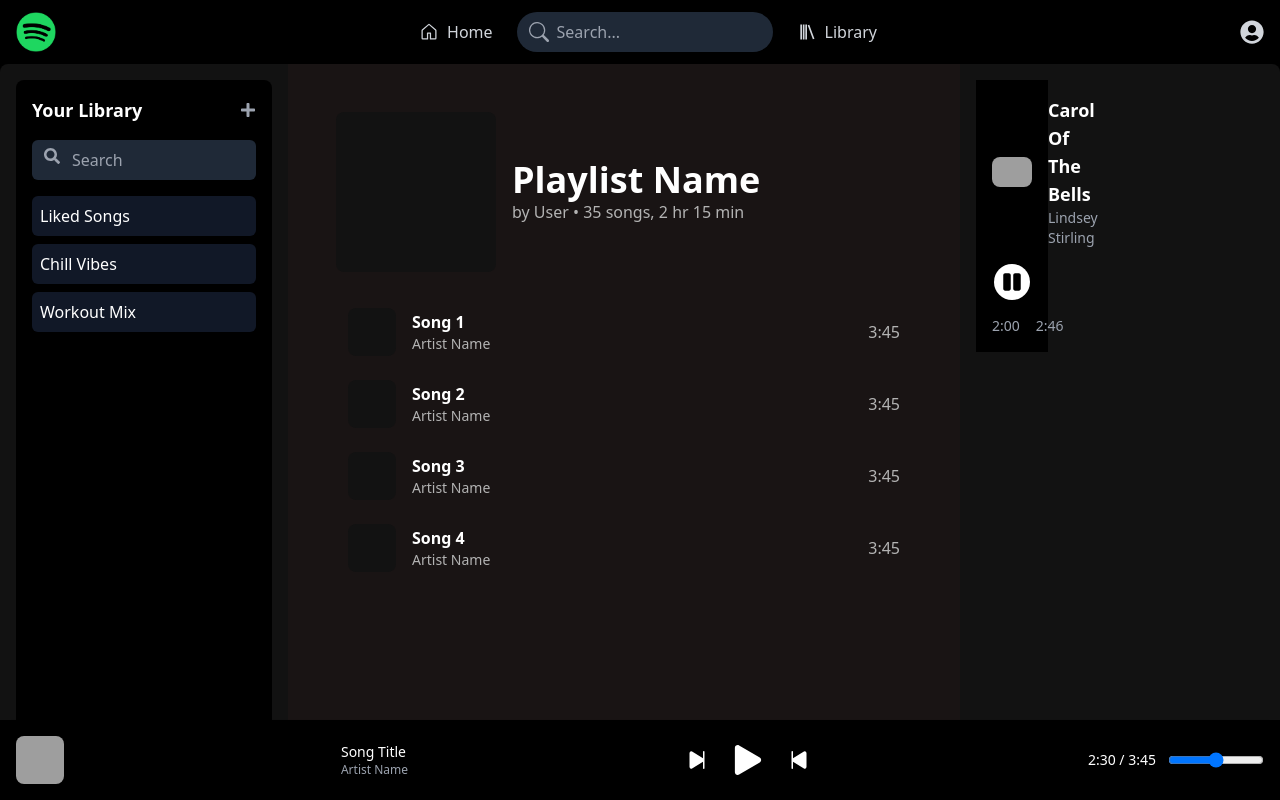
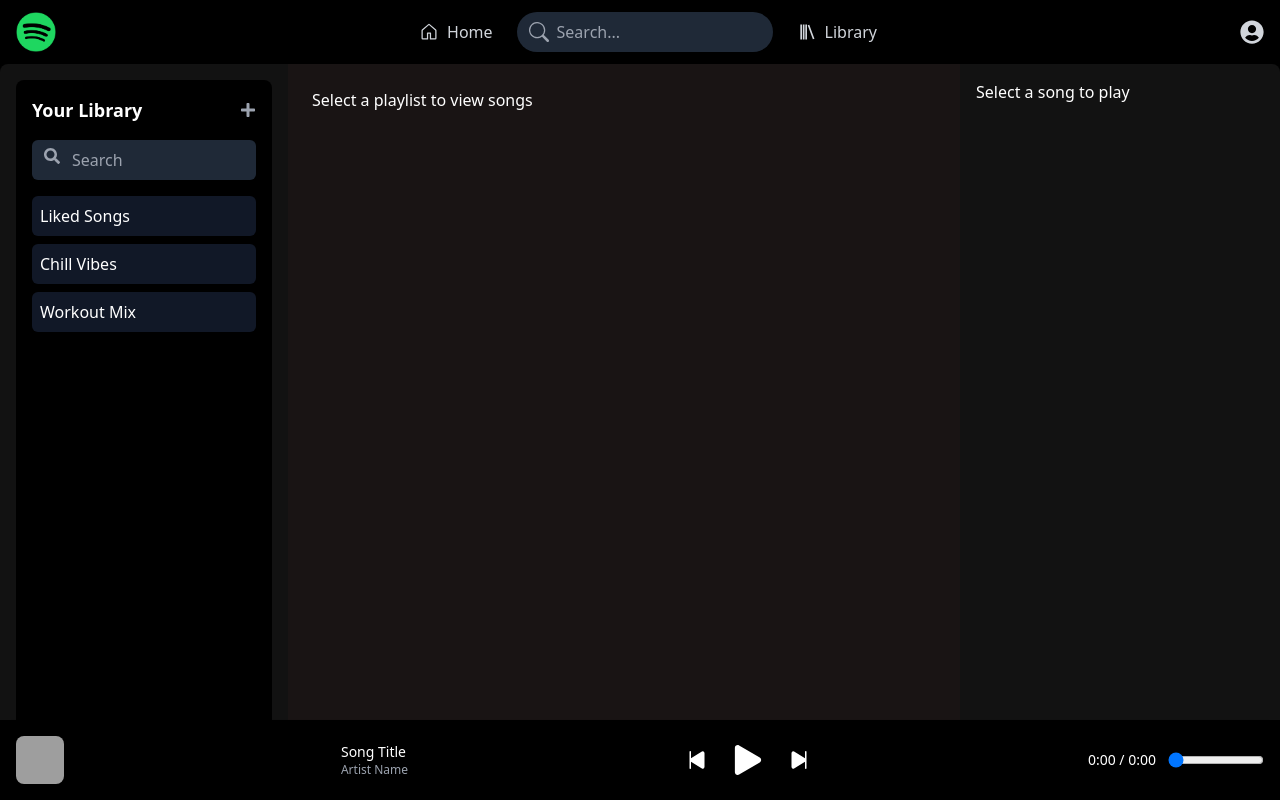
Before and after one commit to kaushal-Prakash/spotify-clone, a Next.js app: page /home in a window 1280 px wide. Built offline with nearby package versions, Linux system fonts and the light colour scheme; grey boxes are pictures that could not be loaded.

Commit message:
bottom player layout done

```diff
--- a/src/app/home/page.tsx
+++ b/src/app/home/page.tsx
@@ -1,40 +1,107 @@
 "use client";
-import { useState } from "react";
+
+import { useState, useEffect } from "react";
 import PlayListView from "@/components/PlayerListView/PlayerListView";
 import LibrarySidebar from "@/components/LibrarySidebar/LibrarySidebar";
 import BottomPlayer from "@/components/BottomPlayer/BottomPlayer";
 import Navbar from "@/components/Navbar/Navbar";
 import NowPlaying from "@/components/NowPlaying/NowPlaying";
+import { Playlist } from "@/modals/PlaylistModal";
+import { Song } from "@/modals/SongModal";
 
 export default function SpotifyClone() {
+  // State to manage the selected playlist and current song
+  const [selectedPlaylist, setSelectedPlaylist] = useState<Playlist | null>(null);
+  const [currentSong, setCurrentSong] = useState<Song | null>(null);
+  const [audio] = useState(new Audio());
+  const [isPlaying, setIsPlaying] = useState(false);
+  const [currentTime, setCurrentTime] = useState(0);
+  const [duration, setDuration] = useState(0);
   const [isLibraryOpen] = useState(false);
+
+  const handlePlaylistSelect = (playlist: Playlist) => {
+    setSelectedPlaylist(playlist);
+  };
+
+  const handleSongSelect = (song: Song) => {
+    setCurrentSong(song);
+    // audio.src = song.audioUrl || "";
+    audio.play();
+    setIsPlaying(true);
+  };
+
+  const handlePlayPause = () => {
+    if (isPlaying) {
+      audio.pause();
+    } else {
+      audio.play();
+    }
+    setIsPlaying((prev) => !prev);
+  };
+
+  const handleSkipForward = () => {
+    audio.currentTime = Math.min(audio.currentTime + 10, duration); // Ensure no overflow
+  };
+
+  const handleSkipBack = () => {
+    audio.currentTime = Math.max(audio.currentTime - 10, 0); // Ensure no underflow
+  };
+
+  const handleSeek = (time: number) => {
+    audio.currentTime = time;
+    setCurrentTime(time);
+  };
+
+  useEffect(() => {
+    const updateCurrentTime = () => setCurrentTime(audio.currentTime);
+
+    audio.addEventListener("timeupdate", updateCurrentTime);
+    audio.addEventListener("loadedmetadata", () => setDuration(audio.duration));
+
+    return () => {
+      audio.removeEventListener("timeupdate", updateCurrentTime);
+      audio.removeEventListener("loadedmetadata", () => setDuration(audio.duration));
+    };
+  }, [audio]);
 
   return (
     <div className="flex flex-col h-screen bg-black text-white">
       {/* Navbar */}
-      <Navbar/>
+      <Navbar />
 
       {/* Main Layout */}
       <div className="flex flex-1 overflow-hidden rounded-lg">
         {/* Left Sidebar - Library */}
         <div className={`w-72 bg-spotify-dark-gray p-4 ${isLibraryOpen ? "block" : "hidden md:block"}`}>
-          <LibrarySidebar />
+          <LibrarySidebar onPlaylistSelect={handlePlaylistSelect} />
         </div>
 
         {/* Main Content - Playlist View */}
         <div className="flex-1 bg-spotify-black overflow-y-auto p-6">
-          <PlayListView />
+          <PlayListView
+            selectedPlaylist={selectedPlaylist}
+            onSongSelect={handleSongSelect}
+          />
         </div>
 
         {/* Right Sidebar - Now Playing */}
         <div className="w-80 bg-spotify-dark-gray p-4 hidden lg:block">
-          <NowPlaying />
+          <NowPlaying song={currentSong} />
         </div>
       </div>
 
       {/* Bottom Player Controls */}
       <div className="fixed bottom-0 w-full bg-spotify-medium-gray p-4">
-        <BottomPlayer/>
+        <BottomPlayer
+          currentSong={currentSong}
+          isPlaying={isPlaying}
+          onPlayPause={handlePlayPause}
+          onSkipForward={handleSkipForward}
+          onSkipBack={handleSkipBack}
+          currentTime={currentTime}
+          duration={duration}
+          onSeek={handleSeek}
+        />
       </div>
     </div>
   );
--- a/src/components/BottomPlayer/BottomPlayer.tsx
+++ b/src/components/BottomPlayer/BottomPlayer.tsx
@@ -1,37 +1,69 @@
-// components/BottomPlayer.js
-
+"use client";
 import React from 'react';
 import Image from 'next/image';
-import { IoPlaySkipForward,IoPlaySkipBack  } from "react-icons/io5";
-import { FaPlay  } from 'react-icons/fa';
+import { IoPlaySkipForward, IoPlaySkipBack } from "react-icons/io5";
+import { FaPlay, FaPause } from 'react-icons/fa';
+import { Song } from '@/modals/SongModal';
 
-const BottomPlayer = () => {
+interface BottomPlayerProps {
+  currentSong: Song;
+  isPlaying: boolean;
+  onPlayPause: () => void;
+  onSkipForward: () => void;
+  onSkipBack: () => void;
+  currentTime: number;
+  duration: number;
+  onSeek: (value: number) => void;
+}
+
+const BottomPlayer: React.FC<BottomPlayerProps> = ({ currentSong, isPlaying, onPlayPause, onSkipForward, onSkipBack, currentTime, duration, onSeek }) => {
   return (
     <div className="fixed bottom-0 left-0 w-full bg-black text-white p-4 shadow-lg flex items-center justify-between md:justify-evenly lg:justify-between">
+      {/* Song Thumbnail */}
       <Image
-          src="/logo.png" // Replace with the actual song's image
+        src={"/logo.png"}
         alt="Song Thumbnail"
         width={50}
         height={50}
         className="w-12 h-12 rounded-lg"
       />
+
+      {/* Song Information */}
       <div>
-          <p className="text-sm font-medium">Song Title</p>
-          <p className="text-xs text-gray-400">Artist Name</p>
+        <p className="text-sm font-medium">{currentSong?.title || "Song Title"}</p>
+        <p className="text-xs text-gray-400">{currentSong?.artist || "Artist Name"}</p>
       </div>
+
+      {/* Playback Controls */}
       <div className="flex items-center space-x-6">
-          <IoPlaySkipForward className="text-2xl cursor-pointer hover:text-green-500" />
-          <FaPlay className="text-3xl cursor-pointer hover:text-green-500" />
-          <IoPlaySkipBack  className="text-2xl cursor-pointer hover:text-green-500" />
+        <IoPlaySkipBack
+          className="text-2xl cursor-pointer hover:text-green-500"
+          onClick={onSkipBack}
+        />
+
+        <button
+          className="text-3xl cursor-pointer hover:text-green-500"
+          onClick={onPlayPause}
+        >
+          {isPlaying ? <FaPause /> : <FaPlay />}
+        </button>
+
+        <IoPlaySkipForward
+          className="text-2xl cursor-pointer hover:text-green-500"
+          onClick={onSkipForward}
+        />
       </div>
+
+      {/* Progress Bar (Hidden on small screens) */}
       <div className="hidden md:flex items-center space-x-3">
-          <p className="text-sm">2:30 / 3:45</p>
+        <p className="text-sm">{`${currentTime || '0:00'} / ${duration || '0:00'}`}</p>
         <input
           type="range"
           className="w-24"
           min="0"
-            max="100"
-            value="50"
+          max={duration || 100}
+          value={currentTime || 0}
+          onChange={(e) => onSeek(Number(e.target.value))}
         />
       </div>
     </div>
--- a/src/components/NowPlaying/NowPlaying.tsx
+++ b/src/components/NowPlaying/NowPlaying.tsx
@@ -1,47 +1,91 @@
 "use client";
 
-import React from "react";
+import React, { useState } from "react";
 import Image from "next/image";
-import { FaPause } from "react-icons/fa";
+import { FaPause, FaPlay } from "react-icons/fa";
 import { BiShuffle } from "react-icons/bi";
 import { BsRepeat, BsSkipStartFill, BsSkipEndFill } from "react-icons/bs";
 
-export default function NowPlaying() {
+export default function NowPlaying({ song }) {
+  // State to manage playback status (play/pause)
+  const [isPlaying, setIsPlaying] = useState(false);
+  const [isShuffle, setIsShuffle] = useState(false);
+  const [isRepeat, setIsRepeat] = useState(false);
+
+  // Dummy song progress for illustration
+  const progress = 120; // Current progress in seconds
+  const duration = 166; // Total song duration in seconds
+
+  // Handler to toggle play/pause
+  const handlePlayPause = () => {
+    setIsPlaying(!isPlaying);
+  };
+
+  // Handler to toggle shuffle
+  const handleShuffle = () => {
+    setIsShuffle(!isShuffle);
+  };
+
+  // Handler to toggle repeat
+  const handleRepeat = () => {
+    setIsRepeat(!isRepeat);
+  };
+
+  if (!song) return <div>Select a song to play</div>;
+
   return (
     <div className="bg-black text-white p-4 w-full md:w-1/4 flex flex-col justify-between">
       {/* Song Details */}
       <div className="flex items-center space-x-4">
         <Image
-          src="/song-cover.jpg"
+          src={song.cover || "/song-cover.jpg"} // Default cover if song doesn't have one
           width={60}
           height={60}
           alt="Song Cover"
           className="rounded-lg"
         />
         <div>
-          <h3 className="text-lg font-semibold">Carol Of The Bells</h3>
-          <p className="text-sm text-gray-400">Lindsey Stirling</p>
+          <h3 className="text-lg font-semibold">{song.title}</h3>
+          <p className="text-sm text-gray-400">{song.artist}</p>
         </div>
       </div>
 
       {/* Controls */}
       <div className="flex items-center justify-center space-x-6 mt-4">
-        <BiShuffle size={20} className="text-gray-400 cursor-pointer hover:text-white" />
+        <BiShuffle
+          size={20}
+          className={`cursor-pointer hover:text-white ${isShuffle ? "text-green-500" : "text-gray-400"}`}
+          onClick={handleShuffle}
+        />
         <BsSkipStartFill size={24} className="cursor-pointer hover:text-white" />
-        <button className="bg-white text-black p-2 rounded-full">
-          <FaPause size={20} />
+        <button
+          className="bg-white text-black p-2 rounded-full"
+          onClick={handlePlayPause}
+        >
+          {isPlaying ? (
+            <FaPause size={20} />
+          ) : (
+            <FaPlay size={20} />
+          )}
         </button>
         <BsSkipEndFill size={24} className="cursor-pointer hover:text-white" />
-        <BsRepeat size={20} className="text-gray-400 cursor-pointer hover:text-white" />
+        <BsRepeat
+          size={20}
+          className={`cursor-pointer hover:text-white ${isRepeat ? "text-green-500" : "text-gray-400"}`}
+          onClick={handleRepeat}
+        />
       </div>
 
       {/* Progress Bar */}
       <div className="flex items-center space-x-2 text-gray-400 text-sm mt-4">
-        <span>2:00</span>
+        <span>{`${Math.floor(progress / 60)}:${(progress % 60).toString().padStart(2, "0")}`}</span>
         <div className="w-full h-1 bg-gray-700 rounded-full overflow-hidden">
-          <div className="h-full bg-green-500 w-1/2"></div>
+          <div
+            className="h-full bg-green-500"
+            style={{ width: `${(progress / duration) * 100}%` }}
+          ></div>
         </div>
-        <span>2:46</span>
+        <span>{`${Math.floor(duration / 60)}:${(duration % 60).toString().padStart(2, "0")}`}</span>
       </div>
     </div>
   );
--- a/src/components/PlayerListView/PlayerListView.tsx
+++ b/src/components/PlayerListView/PlayerListView.tsx
@@ -1,32 +1,42 @@
+"use client";
+
 import React from "react";
 
-export default function PlayListView() {
+export default function PlayListView({ selectedPlaylist, onSongSelect }) {
+  // Dummy playlist data
+  const playlistData = selectedPlaylist?.songs || [];
+
+  if (!selectedPlaylist) return <div>Select a playlist to view songs</div>;
+
   return (
     <div className="flex-1 bg-spotify-black text-spotify-white p-6 overflow-y-auto">
       {/* Playlist Header */}
       <div className="flex items-center gap-4 mb-6">
         <div className="w-40 h-40 bg-spotify-dark-gray rounded-lg"></div>
         <div>
-          <h2 className="text-4xl font-bold">Playlist Name</h2>
-          <p className="text-spotify-light-gray">by User • 35 songs, 2 hr 15 min</p>
+          <h2 className="text-4xl font-bold">{selectedPlaylist.name}</h2>
+          <p className="text-spotify-light-gray">
+            by {selectedPlaylist.creator} • {playlistData.length} songs, {selectedPlaylist.duration}
+          </p>
         </div>
       </div>
 
       {/* Song List */}
       <div>
-        {["Song 1", "Song 2", "Song 3", "Song 4"].map((song, index) => (
+        {playlistData.map((song, index) => (
           <div
             key={index}
             className="flex items-center justify-between p-3 rounded-lg hover:bg-spotify-medium-gray cursor-pointer"
+            onClick={() => onSongSelect(song)} // Trigger song selection
           >
             <div className="flex items-center gap-4">
               <div className="w-12 h-12 bg-spotify-dark-gray rounded-lg"></div>
               <div>
-                <p className="text-white font-semibold">{song}</p>
-                <p className="text-spotify-light-gray text-sm">Artist Name</p>
+                <p className="text-white font-semibold">{song.title}</p>
+                <p className="text-spotify-light-gray text-sm">{song.artist}</p>
               </div>
             </div>
-            <p className="text-spotify-light-gray">3:45</p>
+            <p className="text-spotify-light-gray">{song.duration}</p>
           </div>
         ))}
       </div>
```
Also changed, not shown: src/components/LibrarySidebar/LibrarySidebar.tsx (+16 -5 lines). Lines whose indentation alone changed are shown as unchanged.
